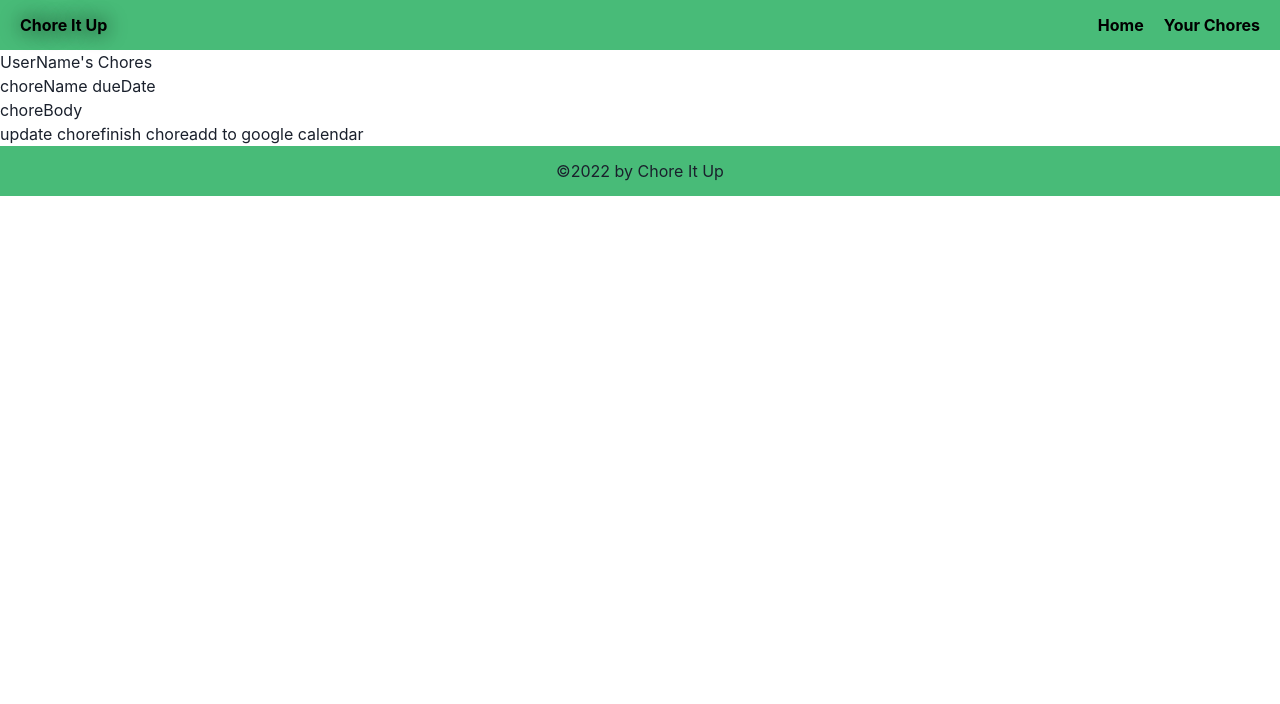
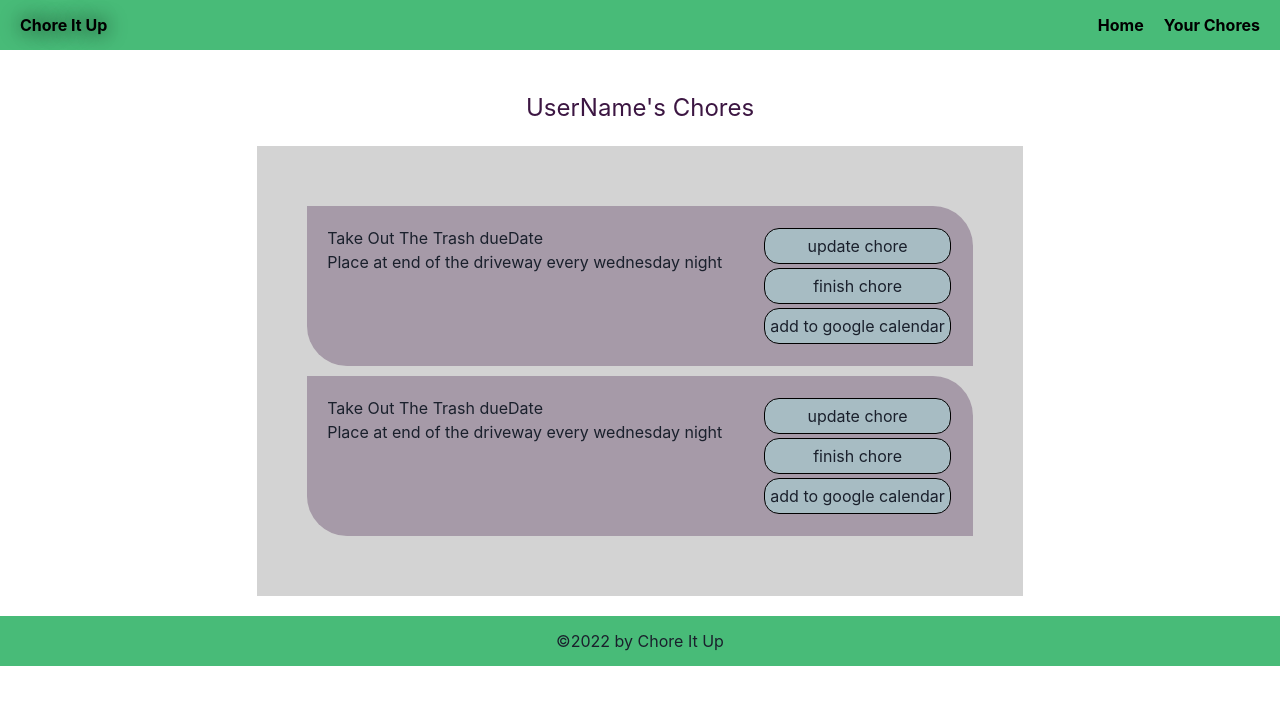
Before and after one commit to Bin-Ostrowski/chore-it-up, a React (Create React App) app in the folder client/: page /chores/1 in a window 1280 px wide. Shown: the top 704 px of the page. Built offline with nearby package versions, Linux system fonts and the light colour scheme.

Commit message:
add styling to YourChore, add styling to ChoreList

```diff
--- /dev/null
+++ b/client/src/components/ChoreList/choreList.css
@@ -0,0 +1,29 @@
+.list {
+    background-color: rgb(60, 22, 66, .30);
+    border-radius: 0 40px 0 40px;
+    display: flex;
+    margin: 10px 0 10px 0;
+}
+
+.list-text{
+    padding: 20px;
+}
+
+.list-btns{
+    padding: 20px;
+    display: flex;
+    flex-wrap: wrap;
+    flex-direction: column;
+}
+
+.btn {
+    background-color: rgb(169,223,223, .5);
+    border: 1px solid black;
+    padding: 5px;
+    margin: 2px;
+    border-radius: 15px;
+}
+
+.btn:hover {
+    background-color: #a3e5e5;
+}
--- a/client/src/components/ChoreList/index.js
+++ b/client/src/components/ChoreList/index.js
@@ -1,4 +1,5 @@
 import React from 'react';
+import './choreList.css';
 
 // do we ant to link the group to view SingleGroup page?
 // import { Link } from "react-router-dom";
@@ -9,15 +10,31 @@ const ChoreList = () => {
 
     // else return map of list of thoughts
     return (
-        <div>
+        <ul>
             {/* // map thought chores */}
-
-            <div>choreName dueDate</div>
-            <div>choreBody</div>
-            <button>update chore</button>
-            <button>finish chore</button>
-            <button>add to google calendar</button>
-        </div>
+            <li className="list">
+                <div className="list-text">
+                    <div>Take Out The Trash dueDate</div>
+                    <div>Place at end of the driveway every wednesday night</div>
+                </div>
+                <div className="list-btns">
+                    <button className="btn">update chore</button>
+                    <button className="btn">finish chore</button>
+                    <button className="btn">add to google calendar</button>
+                </div>
+            </li>
+            <li className="list">
+                <div className="list-text">
+                    <div>Take Out The Trash dueDate</div>
+                    <div>Place at end of the driveway every wednesday night</div>
+                </div>
+                <div className="list-btns">
+                    <button className="btn">update chore</button>
+                    <button className="btn">finish chore</button>
+                    <button className="btn">add to google calendar</button>
+                </div>
+            </li>
+        </ul>
     );
 };
 
--- /dev/null
+++ b/client/src/components/Footer/footer.css
@@ -0,0 +1,6 @@
+.footer {
+    position: absolute;
+    bottom: 0;
+    width: 100%;
+    height: 0rem;
+}
--- a/client/src/components/Footer/index.js
+++ b/client/src/components/Footer/index.js
@@ -1,9 +1,11 @@
 import React from 'react';
 import { Box } from '@chakra-ui/react';
 
+import './footer.css'
+
 const Footer = () => {
     return (
-        <footer>
+        <footer className="footer">
             <Box
                 display="flex"
                 alignItems="center"
@@ -11,7 +13,6 @@ const Footer = () => {
                 w="100%"
                 h="50px"
                 bgColor="green.400"
-                bottom="0px"
             >
                 <div>&copy;2022 by Chore It Up</div>
             </Box>
--- a/client/src/pages/YourChores.js
+++ b/client/src/pages/YourChores/index.js
@@ -1,5 +1,7 @@
 import React from 'react';
-import ChoreList from '../components/ChoreList';
+import ChoreList from '../../components/ChoreList';
+
+import './youChores.css'
 // import ChoreForm from '../components/ChoreForm';
 
 // import Auth from "../utils/auth";
@@ -16,12 +18,16 @@ const YourChores = () => {
 
     // loading variable used to briefly show a loading <div> element
     return (
-        <div>
-            <h2>UserName's Chores</h2>
-            <ChoreList
-            // pass groups={groups}
-            // chores={chores}
-            />
+        <div className="your-chores-container">
+            <div className="title-container">
+                <h2 className="title">UserName's Chores</h2>
+            </div>
+            <div className="list-container">
+                <ChoreList
+                // pass groups={groups}
+                // chores={chores}
+                />
+            </div>
         </div>
     );
 };
--- /dev/null
+++ b/client/src/pages/YourChores/youChores.css
@@ -0,0 +1,24 @@
+.your-chores-container {
+    display: flex;
+    flex-wrap: wrap;
+    justify-content: space-around;
+    position: relative;
+    background-color: #ffff;
+    padding: 20px 0 20px 0;
+}
+
+.title-container {
+    width: 100%;
+    padding: 20px;
+    text-align: center;
+}
+
+.title {
+ color: #3c1642;
+ font-size: x-large;
+}
+
+.list-container {
+    background-color: lightgray;
+    padding: 50px;
+}
```
Also changed, not shown: client/src/pages/Home/index.js (renamed from client/src/pages/Home.js).
